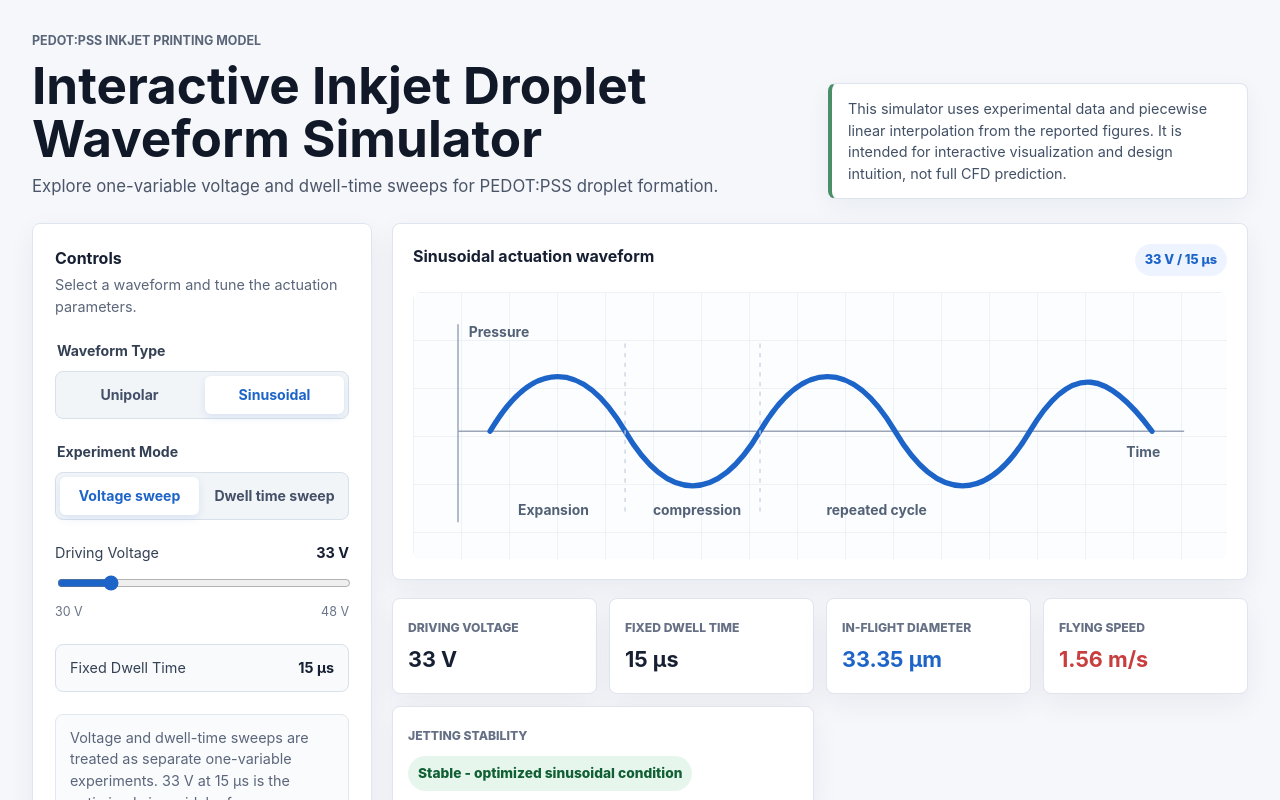
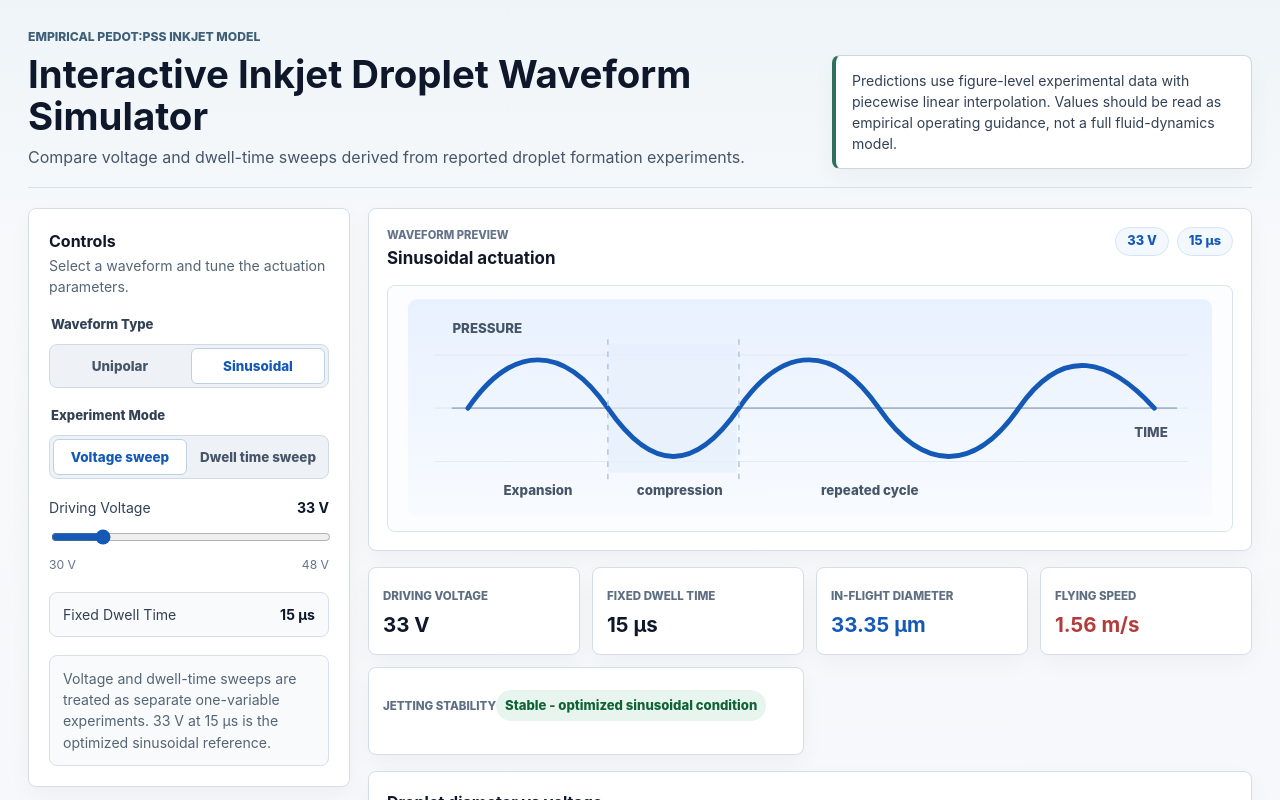
Before and after one commit to tysongw/Actuation-Waveforms-for-PEDOT-PSS-Droplet-Formation-in-Inkjet-Printing-Simulation-, a React (Vite) app: page / in a window 1280 px wide. Shown: the top 800 px of the page. Built offline with nearby package versions, Linux system fonts and the light colour scheme.

Commit message:
Refine scientific dashboard styling

```diff
--- a/src/components/Simulator.tsx
+++ b/src/components/Simulator.tsx
@@ -39,15 +39,15 @@ export default function Simulator() {
     <main className="page-shell">
       <header className="page-header">
         <div>
-          <p className="eyebrow">PEDOT:PSS inkjet printing model</p>
+          <p className="eyebrow">Empirical PEDOT:PSS inkjet model</p>
           <h1>Interactive Inkjet Droplet Waveform Simulator</h1>
           <p className="subtitle">
-            Explore one-variable voltage and dwell-time sweeps for PEDOT:PSS droplet formation.
+            Compare voltage and dwell-time sweeps derived from reported droplet formation experiments.
           </p>
         </div>
         <p className="scientific-note">
-          This simulator uses experimental data and piecewise linear interpolation from the reported figures. It is
-          intended for interactive visualization and design intuition, not full CFD prediction.
+          Predictions use figure-level experimental data with piecewise linear interpolation. Values should be read as
+          empirical operating guidance, not a full fluid-dynamics model.
         </p>
       </header>
 
--- a/src/components/WaveformSVG.tsx
+++ b/src/components/WaveformSVG.tsx
@@ -7,26 +7,43 @@ interface WaveformSVGProps {
 }
 
 export default function WaveformSVG({ waveform, voltage, cycleTime }: WaveformSVGProps) {
-  const title = `${waveform} actuation waveform`;
+  const title = `${waveform} waveform preview`;
 
   return (
     <section className="visual-card waveform-card">
-      <div className="section-heading">
-        <h2>{title}</h2>
-        <span>{`${voltage} V / ${cycleTime} \u00b5s`}</span>
+      <div className="waveform-heading">
+        <div>
+          <span className="waveform-kicker">Waveform preview</span>
+          <h2>{waveform} actuation</h2>
         </div>
-      <svg aria-label={title} className="waveform-svg" role="img" viewBox="0 0 760 250">
-        <line className="axis-line" x1="42" x2="720" y1="130" y2="130" />
-        <line className="axis-line" x1="42" x2="42" y1="30" y2="215" />
-        <text className="axis-label" x="52" y="42">
+        <div className="waveform-values" aria-label={`${voltage} V and ${cycleTime} microseconds`}>
+          <span>{voltage} V</span>
+          <span>{cycleTime} {"\u00b5s"}</span>
+        </div>
+      </div>
+      <div className="waveform-plot">
+        <svg aria-label={title} className="waveform-svg" role="img" viewBox="0 0 760 220">
+          <defs>
+            <linearGradient id="waveFill" x1="0" x2="0" y1="0" y2="1">
+              <stop offset="0%" stopColor="#e8f1ff" />
+              <stop offset="100%" stopColor="#f8fbff" />
+            </linearGradient>
+          </defs>
+          <rect className="plot-panel" height="196" rx="8" width="724" x="18" y="12" />
+          <line className="plot-grid" x1="42" x2="720" y1="62" y2="62" />
+          <line className="plot-grid" x1="42" x2="720" y1="110" y2="110" />
+          <line className="plot-grid" x1="42" x2="720" y1="158" y2="158" />
+          <line className="axis-line" x1="58" x2="710" y1="110" y2="110" />
+          <text className="axis-label" x="58" y="42">
             Pressure
           </text>
-        <text className="axis-label" x="666" y="154">
+          <text className="axis-label" x="672" y="136">
             Time
           </text>
           {waveform === "Unipolar" && <UnipolarWaveform />}
           {waveform === "Sinusoidal" && <SinusoidalWaveform />}
         </svg>
+      </div>
     </section>
   );
 }
@@ -34,16 +51,17 @@ export default function WaveformSVG({ waveform, voltage, cycleTime }: WaveformSV
 function UnipolarWaveform() {
   return (
     <>
-      <polyline className="wave-line" points="72,130 130,130 170,62 340,62 386,130 690,130" />
-      <line className="phase-line" x1="170" x2="170" y1="62" y2="198" />
-      <line className="phase-line" x1="340" x2="340" y1="62" y2="198" />
-      <text className="phase-label" x="112" y="208">
+      <rect className="phase-region" height="116" width="142" x="178" y="52" />
+      <polyline className="wave-line" points="72,110 132,110 178,52 320,52 368,110 690,110" />
+      <line className="phase-line" x1="178" x2="178" y1="48" y2="174" />
+      <line className="phase-line" x1="320" x2="320" y1="48" y2="174" />
+      <text className="phase-label" x="116" y="188">
         Expansion
       </text>
-      <text className="phase-label" x="232" y="208">
+      <text className="phase-label" x="230" y="188">
         dwell
       </text>
-      <text className="phase-label" x="382" y="208">
+      <text className="phase-label" x="392" y="188">
         recovery
       </text>
     </>
@@ -53,19 +71,20 @@ function UnipolarWaveform() {
 function SinusoidalWaveform() {
   return (
     <>
+      <rect className="phase-region" height="116" width="116" x="198" y="52" />
       <path
         className="wave-line"
-        d="M72 130 C112 62 158 62 198 130 C238 198 284 198 324 130 C364 62 410 62 450 130 C490 198 536 198 576 130 C616 62 650 76 690 130"
+        d="M72 110 C112 52 158 52 198 110 C238 168 276 168 316 110 C356 52 402 52 442 110 C482 168 528 168 568 110 C608 52 650 66 690 110"
       />
-      <line className="phase-line" x1="198" x2="198" y1="48" y2="206" />
-      <line className="phase-line" x1="324" x2="324" y1="48" y2="206" />
-      <text className="phase-label" x="98" y="208">
+      <line className="phase-line" x1="198" x2="198" y1="48" y2="174" />
+      <line className="phase-line" x1="316" x2="316" y1="48" y2="174" />
+      <text className="phase-label" x="104" y="188">
         Expansion
       </text>
-      <text className="phase-label" x="224" y="208">
+      <text className="phase-label" x="224" y="188">
         compression
       </text>
-      <text className="phase-label" x="386" y="208">
+      <text className="phase-label" x="390" y="188">
         repeated cycle
       </text>
     </>
--- a/src/styles.css
+++ b/src/styles.css
@@ -1,6 +1,6 @@
 :root {
-  color: #172033;
-  background: #f5f7fb;
+  color: #182230;
+  background: #f4f7f9;
   font-family:
     Inter, ui-sans-serif, system-ui, -apple-system, BlinkMacSystemFont, "Segoe UI", sans-serif;
   font-synthesis: none;
@@ -16,6 +16,9 @@ body {
   margin: 0;
   min-width: 320px;
   min-height: 100vh;
+  background:
+    linear-gradient(180deg, #eef4f8 0, #f7f9fb 240px, #f4f7f9 100%),
+    #f4f7f9;
 }
 
 button,
@@ -27,47 +30,49 @@ button {
   cursor: pointer;
 }
 
-.page-shell {
-  width: min(1440px, 100%);
-  margin: 0 auto;
-  padding: 32px;
-}
-
-.page-header {
-  display: grid;
-  grid-template-columns: minmax(0, 1fr) minmax(260px, 420px);
-  gap: 28px;
-  align-items: end;
-  margin-bottom: 24px;
-}
-
-.eyebrow {
-  margin: 0 0 8px;
-  color: #5a6578;
-  font-size: 0.78rem;
-  font-weight: 700;
-  letter-spacing: 0;
-  text-transform: uppercase;
-}
-
 h1,
 h2,
 p {
   margin-top: 0;
 }
 
+.page-shell {
+  width: min(1360px, 100%);
+  margin: 0 auto;
+  padding: 28px;
+}
+
+.page-header {
+  display: grid;
+  grid-template-columns: minmax(0, 1fr) minmax(300px, 420px);
+  gap: 24px;
+  align-items: end;
+  margin-bottom: 20px;
+  padding-bottom: 18px;
+  border-bottom: 1px solid #d8e1ea;
+}
+
+.eyebrow {
+  margin: 0 0 8px;
+  color: #3f5f78;
+  font-size: 0.76rem;
+  font-weight: 800;
+  letter-spacing: 0;
+  text-transform: uppercase;
+}
+
 h1 {
-  max-width: 760px;
+  max-width: 780px;
   margin-bottom: 8px;
-  color: #111827;
-  font-size: clamp(2rem, 4vw, 3.4rem);
-  line-height: 1.05;
+  color: #0f172a;
+  font-size: clamp(2rem, 3vw, 2.8rem);
+  line-height: 1.08;
   letter-spacing: 0;
 }
 
 h2 {
   margin-bottom: 4px;
-  color: #172033;
+  color: #111827;
   font-size: 1rem;
   letter-spacing: 0;
 }
@@ -75,52 +80,56 @@ h2 {
 .subtitle {
   max-width: 760px;
   margin-bottom: 0;
-  color: #4b5568;
-  font-size: 1.05rem;
+  color: #475569;
+  font-size: 1rem;
 }
 
 .scientific-note {
   margin-bottom: 0;
   padding: 14px 16px;
-  border: 1px solid #dfe5ee;
-  border-left: 4px solid #4a8f68;
+  border: 1px solid #cbd8e4;
+  border-left: 4px solid #2f6f5e;
   border-radius: 8px;
   background: #ffffff;
-  color: #425066;
-  font-size: 0.9rem;
-  box-shadow: 0 8px 24px rgba(27, 38, 58, 0.05);
+  color: #334155;
+  font-size: 0.88rem;
+  box-shadow: 0 10px 24px rgba(15, 23, 42, 0.04);
 }
 
 .simulator-grid {
   display: grid;
-  grid-template-columns: minmax(280px, 340px) minmax(0, 1fr);
-  gap: 20px;
+  grid-template-columns: minmax(280px, 322px) minmax(0, 1fr);
+  gap: 18px;
   align-items: start;
 }
 
 .control-panel,
 .visual-card,
 .metric-card {
-  border: 1px solid #dfe5ee;
+  border: 1px solid #d5dee8;
   border-radius: 8px;
   background: #ffffff;
-  box-shadow: 0 10px 28px rgba(27, 38, 58, 0.06);
+  box-shadow: 0 8px 22px rgba(15, 23, 42, 0.04);
 }
 
 .control-panel {
   position: sticky;
-  top: 24px;
+  top: 22px;
   display: grid;
-  gap: 22px;
-  padding: 22px;
+  gap: 18px;
+  padding: 20px;
+}
+
+.control-panel h2 {
+  margin-bottom: 2px;
 }
 
 .panel-note,
 .section-heading p,
 .context-note p,
 .stability-card p {
-  color: #5b667a;
-  font-size: 0.9rem;
+  color: #556575;
+  font-size: 0.88rem;
 }
 
 .panel-note {
@@ -135,48 +144,45 @@ h2 {
 }
 
 .control-group legend {
-  margin-bottom: 10px;
-  color: #344054;
-  font-size: 0.88rem;
-  font-weight: 700;
+  margin-bottom: 9px;
+  color: #334155;
+  font-size: 0.82rem;
+  font-weight: 800;
 }
 
 .segmented-control {
   display: grid;
-  gap: 6px;
-  padding: 4px;
-  border: 1px solid #d8e0ea;
+  grid-template-columns: repeat(2, minmax(0, 1fr));
+  gap: 4px;
+  padding: 3px;
+  border: 1px solid #cfdae5;
   border-radius: 8px;
-  background: #f2f5f8;
-}
-
-.segmented-control {
-  grid-template-columns: repeat(2, minmax(0, 1fr));
+  background: #eef2f6;
 }
 
 .segmented-control button {
-  min-height: 38px;
-  border: 0;
+  min-height: 36px;
+  border: 1px solid transparent;
   border-radius: 6px;
   background: transparent;
-  color: #445067;
-  font-size: 0.88rem;
-  font-weight: 700;
+  color: #475569;
+  font-size: 0.84rem;
+  font-weight: 800;
   transition:
     background 160ms ease,
-    color 160ms ease,
-    box-shadow 160ms ease;
+    border-color 160ms ease,
+    color 160ms ease;
 }
 
 .segmented-control button.active {
+  border-color: #bdd0e5;
   background: #ffffff;
-  color: #1d64c8;
-  box-shadow: 0 3px 10px rgba(29, 100, 200, 0.12);
+  color: #1559b7;
 }
 
 .slider-control {
   display: grid;
-  gap: 10px;
+  gap: 9px;
 }
 
 .slider-label,
@@ -184,22 +190,29 @@ h2 {
   display: flex;
   justify-content: space-between;
   gap: 16px;
-  color: #344054;
-  font-size: 0.9rem;
+  color: #334155;
+  font-size: 0.88rem;
 }
 
 .slider-label strong {
-  color: #172033;
+  color: #0f172a;
 }
 
 .slider-bounds {
-  color: #697487;
-  font-size: 0.78rem;
+  color: #64748b;
+  font-size: 0.76rem;
 }
 
 .slider-control input[type="range"] {
   width: 100%;
-  accent-color: #1d64c8;
+  accent-color: #1559b7;
+}
+
+.fixed-parameter,
+.context-note {
+  border: 1px solid #d6e0ea;
+  border-radius: 8px;
+  background: #f8fafc;
 }
 
 .fixed-parameter {
@@ -207,24 +220,18 @@ h2 {
   justify-content: space-between;
   gap: 16px;
   align-items: center;
-  padding: 12px 14px;
-  border: 1px solid #d8e0ea;
-  border-radius: 8px;
-  background: #f8fafc;
-  color: #344054;
-  font-size: 0.9rem;
+  padding: 11px 13px;
+  color: #334155;
+  font-size: 0.88rem;
 }
 
 .fixed-parameter strong {
-  color: #172033;
+  color: #0f172a;
 }
 
 .context-note {
-  min-height: 74px;
-  padding: 12px 14px;
-  border: 1px solid #e2e8f0;
-  border-radius: 8px;
-  background: #f9fbfd;
+  min-height: 70px;
+  padding: 12px 13px;
 }
 
 .context-note p {
@@ -233,12 +240,12 @@ h2 {
 
 .output-column {
   display: grid;
-  gap: 18px;
+  gap: 16px;
 }
 
 .visual-card {
   min-width: 0;
-  padding: 20px;
+  padding: 18px;
 }
 
 .section-heading {
@@ -246,63 +253,127 @@ h2 {
   justify-content: space-between;
   gap: 20px;
   align-items: start;
-  margin-bottom: 16px;
-}
-
-.section-heading span {
-  flex: none;
-  padding: 6px 10px;
-  border-radius: 999px;
-  background: #eef4ff;
-  color: #1d64c8;
-  font-size: 0.8rem;
-  font-weight: 800;
+  margin-bottom: 14px;
+  padding-bottom: 12px;
+  border-bottom: 1px solid #e5ebf1;
 }
 
 .section-heading p {
   margin-bottom: 0;
 }
 
+.section-heading span {
+  flex: none;
+  padding: 6px 10px;
+  border: 1px solid #d8e6f7;
+  border-radius: 999px;
+  background: #f1f7ff;
+  color: #1559b7;
+  font-size: 0.78rem;
+  font-weight: 800;
+}
+
 .waveform-card {
   overflow: hidden;
+  padding: 18px;
+}
+
+.waveform-heading {
+  display: flex;
+  justify-content: space-between;
+  gap: 20px;
+  align-items: start;
+  margin-bottom: 14px;
+}
+
+.waveform-heading h2 {
+  margin: 2px 0 0;
+  font-size: 1.06rem;
+}
+
+.waveform-kicker {
+  display: block;
+  color: #64748b;
+  font-size: 0.7rem;
+  font-weight: 800;
+  letter-spacing: 0;
+  text-transform: uppercase;
+}
+
+.waveform-values {
+  display: flex;
+  flex-wrap: wrap;
+  justify-content: flex-end;
+  gap: 8px;
+}
+
+.waveform-values span {
+  padding: 7px 11px;
+  border: 1px solid #d5e4f5;
+  border-radius: 999px;
+  background: #f3f8ff;
+  color: #1559b7;
+  font-size: 0.8rem;
+  font-weight: 800;
+  line-height: 1;
+}
+
+.waveform-plot {
+  overflow: hidden;
+  border: 1px solid #dbe4ed;
+  border-radius: 8px;
+  background: #fbfdff;
 }
 
 .waveform-svg {
   display: block;
   width: 100%;
-  min-height: 190px;
-  border-radius: 8px;
-  background:
-    linear-gradient(#edf2f7 1px, transparent 1px),
-    linear-gradient(90deg, #edf2f7 1px, transparent 1px),
-    #fbfdff;
-  background-size: 48px 48px;
+  min-height: 168px;
+}
+
+.plot-panel {
+  fill: url("#waveFill");
+}
+
+.plot-grid {
+  stroke: #e3eaf2;
+  stroke-width: 1;
 }
 
 .axis-line {
-  stroke: #9aa6b6;
-  stroke-width: 1.4;
+  stroke: #a5b4c5;
+  stroke-linecap: round;
+  stroke-width: 1.5;
 }
 
 .axis-label,
 .phase-label {
-  fill: #536176;
-  font-size: 13px;
-  font-weight: 700;
+  fill: #475569;
+  font-size: 12px;
+  font-weight: 800;
+}
+
+.axis-label {
+  text-transform: uppercase;
+}
+
+.phase-region {
+  fill: #e7f0fb;
+  opacity: 0.72;
 }
 
 .phase-line {
-  stroke: #c8d2df;
-  stroke-dasharray: 4 5;
-  stroke-width: 1.2;
+  stroke: #adc2dc;
+  stroke-dasharray: 5 6;
+  stroke-width: 1.25;
 }
 
 .wave-line {
   fill: none;
-  stroke: #1d64c8;
+  stroke: #1559b7;
   stroke-linecap: round;
   stroke-linejoin: round;
-  stroke-width: 5;
+  stroke-width: 4.4;
 }
 
 .result-section {
@@ -312,29 +383,29 @@ h2 {
 }
 
 .metric-card {
-  min-height: 96px;
-  padding: 15px;
+  min-height: 88px;
+  padding: 14px;
 }
 
 .metric-card strong {
   display: block;
-  margin-top: 10px;
-  color: #172033;
-  font-size: 1.35rem;
+  margin-top: 8px;
+  color: #0f172a;
+  font-size: 1.28rem;
   line-height: 1.1;
 }
 
 .metric-card.blue strong {
-  color: #1d64c8;
+  color: #1559b7;
 }
 
 .metric-card.red strong {
-  color: #c83d3d;
+  color: #b43b3b;
 }
 
 .metric-label {
-  color: #667085;
-  font-size: 0.76rem;
+  color: #5f6f83;
+  font-size: 0.72rem;
   font-weight: 800;
   letter-spacing: 0;
   text-transform: uppercase;
@@ -347,45 +418,45 @@ h2 {
 .status-badge {
   display: inline-flex;
   align-items: center;
-  min-height: 34px;
-  margin-top: 10px;
-  padding: 7px 10px;
+  min-height: 30px;
+  margin-top: 8px;
+  padding: 6px 9px;
   border-radius: 999px;
-  font-size: 0.86rem;
+  font-size: 0.82rem;
   font-weight: 800;
 }
 
 .status-badge.stable {
-  background: #e7f6ed;
-  color: #116034;
+  background: #e7f5ee;
+  color: #0f6336;
 }
 
 .status-badge.warning {
-  background: #fff3db;
-  color: #9a5b00;
+  background: #fff3d7;
+  color: #8f5200;
 }
 
 .status-badge.unstable {
   background: #fde8e8;
-  color: #b42318;
+  color: #a9271c;
 }
 
 .status-badge.baseline {
-  background: #edf0f5;
-  color: #475467;
+  background: #eef2f6;
+  color: #475569;
 }
 
 .stability-card p {
-  margin: 10px 0 0;
+  margin: 9px 0 0;
 }
 
 .chart-card {
-  padding-bottom: 12px;
+  padding-bottom: 10px;
 }
 
 .chart-stack {
   display: grid;
-  gap: 18px;
+  gap: 16px;
 }
 
 .chart-wrap {
@@ -393,21 +464,31 @@ h2 {
   height: 320px;
 }
 
+.recharts-cartesian-axis-tick text {
+  fill: #64748b;
+  font-size: 0.78rem;
+}
+
+.recharts-label {
+  fill: #475569;
+  font-size: 0.8rem;
+}
+
 .chart-tooltip {
   display: grid;
   gap: 5px;
   min-width: 178px;
   padding: 10px 12px;
-  border: 1px solid #d8e0ea;
+  border: 1px solid #cfdbe7;
   border-radius: 8px;
   background: #ffffff;
-  box-shadow: 0 10px 28px rgba(27, 38, 58, 0.12);
+  box-shadow: 0 12px 26px rgba(15, 23, 42, 0.12);
   color: #172033;
   font-size: 0.84rem;
 }
 
 .chart-tooltip em {
-  color: #667085;
+  color: #64748b;
   font-style: normal;
 }
 
@@ -428,15 +509,33 @@ h2 {
 
 @media (max-width: 720px) {
   .page-shell {
-    padding: 20px 14px;
+    padding: 18px 12px;
+  }
+
+  .page-header {
+    gap: 14px;
+    margin-bottom: 16px;
   }
 
   h1 {
-    font-size: 2rem;
+    font-size: 1.9rem;
   }
 
-  .section-heading {
+  .subtitle {
+    font-size: 0.95rem;
+  }
+
+  .section-heading,
+  .waveform-heading {
     display: grid;
+  }
+
+  .waveform-values {
+    justify-content: start;
+  }
+
+  .waveform-svg {
+    min-height: 150px;
   }
 
   .result-section {
```
Also changed, not shown: 5 other files (tests, documents, lock files or other folders). Lines whose indentation alone changed are shown as unchanged.
